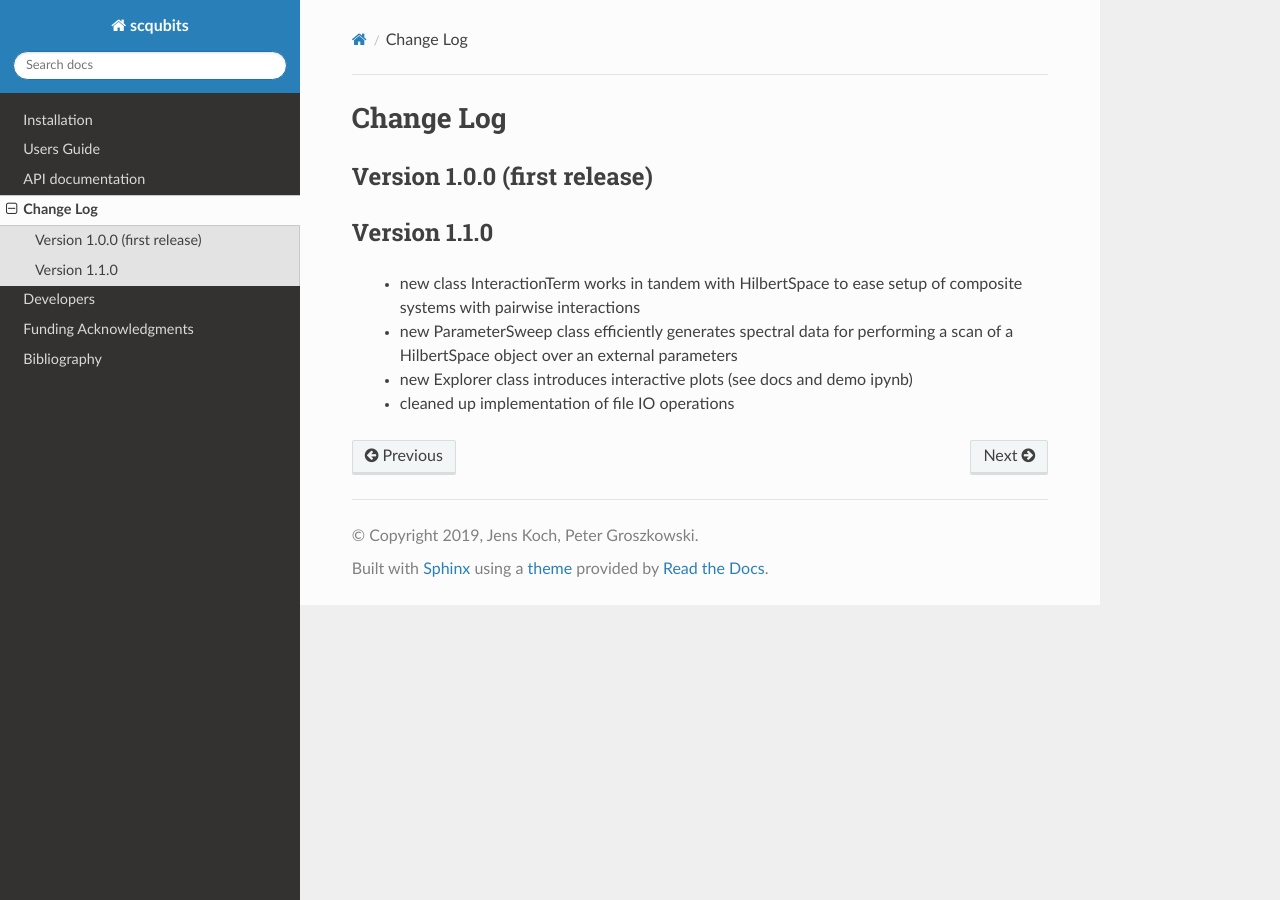
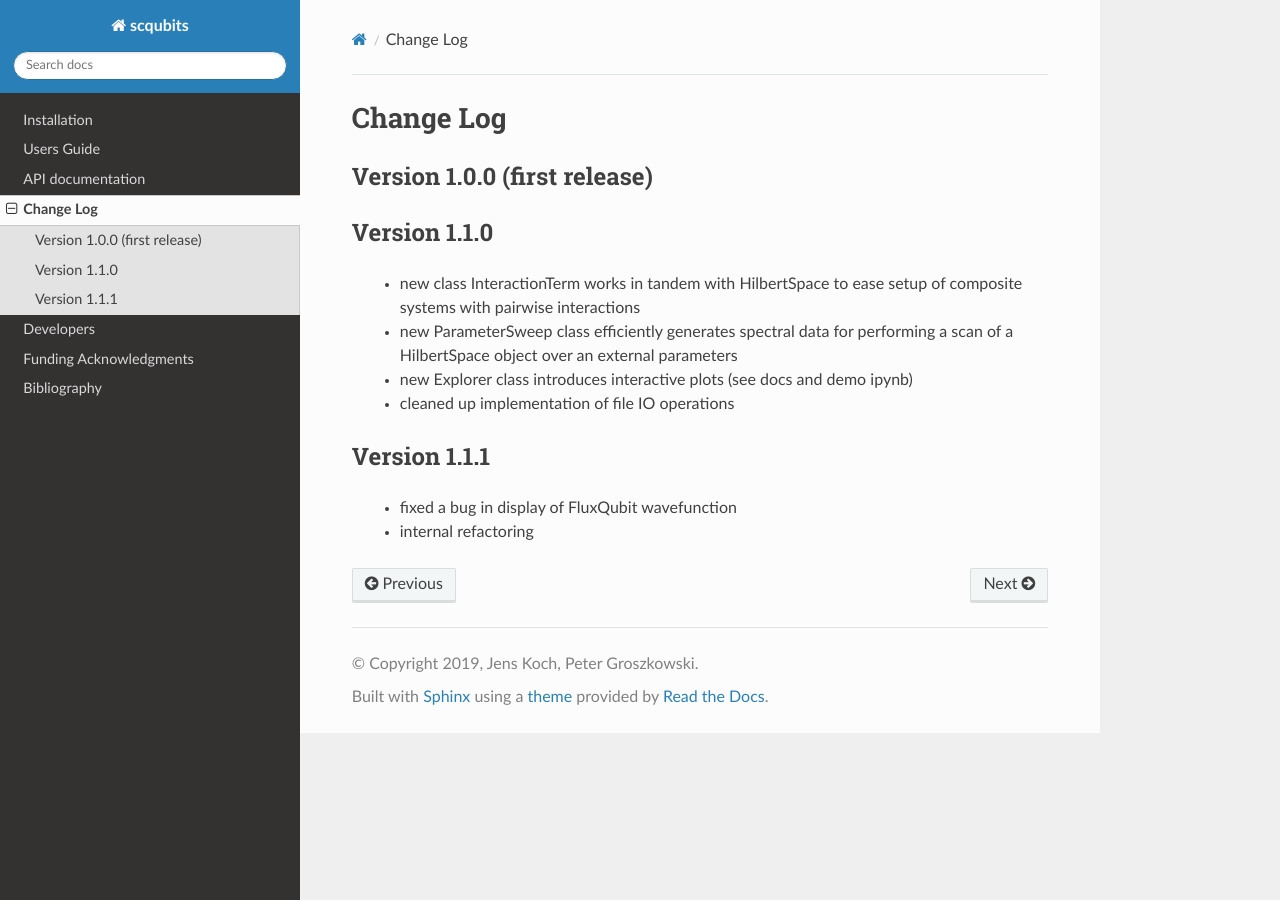
Before and after one commit to scqubits/scqubits, a Sphinx documentation site: the page built from docs/source/changelog.rst, in a window 1280 px wide. Built offline with Sphinx 7.4.7 and the Read the Docs theme 2.0.0, drawn with Linux system fonts in a browser that asks for light colours.

Commit message:
add v1.1.1 description

```diff
--- a/docs/source/changelog.rst
+++ b/docs/source/changelog.rst
@@ -17,3 +17,9 @@ Version 1.1.0
    - new ParameterSweep class efficiently generates spectral data for performing a scan of a HilbertSpace object over an external parameters
    - new Explorer class introduces interactive plots (see docs and demo ipynb)
    - cleaned up implementation of file IO operations
+
+Version 1.1.1
++++++++++++++
+
+   - fixed a bug in display of FluxQubit wavefunction
+   - internal refactoring
```
